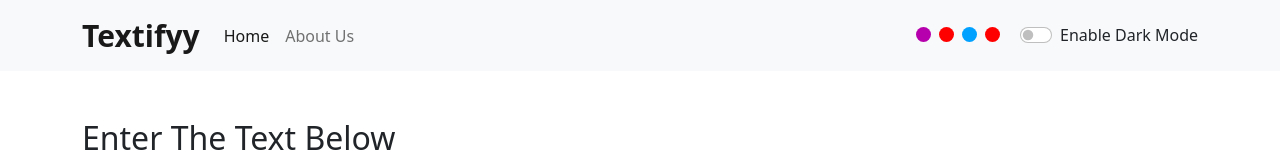
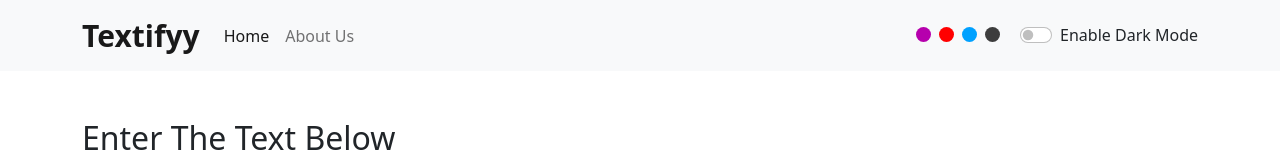
Before and after one commit to ahmadmangla/Textify-App, a React (Create React App) app in the folder Textify-App-Main/my-app/: page / in a window 1280 px wide. Shown: the top 160 px of the page. Built offline with nearby package versions, Linux system fonts and the light colour scheme.

Commit message:
Theme added

```diff
--- a/Textify-App-Main/my-app/src/App.js
+++ b/Textify-App-Main/my-app/src/App.js
@@ -18,21 +18,31 @@
     }, 3000);
 
   }
-  const toggleMode = () => {
-    switch (mode) {
-      case "dark":
-        setMode("dark");
-        toggleAlert("Dark Mode has been enabled", "Success")
-        setbuttonColor("dark-mode-color");
-        document.body.style.backgroundColor = "#32383e";
+  const toggleMode = (color, lightcolor) => {
+        const capitalize = (text) =>{
+          const str = text;
+          const str2 = str.charAt(0).toUpperCase() + str.slice(1);
+          return str2;
+        }
+        setMode(color);
+        toggleAlert(`${capitalize(color)} theme has been enabled`, "Success")
+        setbuttonColor(`${color}-mode-color`);
+        document.body.style.backgroundColor = lightcolor;
         document.body.style.color = "#ffffff";
-        break;
-      case "purple":
-        setMode("purple");
-        toggleAlert("Purple theme has been enabled", "Success")
-        setbuttonColor("purple-theme-color");
-        document.body.style.backgroundColor = "#666";
-        document.body.style.color = "#ffffff";
+        // if(mode==="light"){
+        //   setMode("dark");
+        //   toggleAlert("Dark Mode has been enabled", "Success")
+        //   setbuttonColor("dark-mode-color");
+        //   document.body.style.backgroundColor = "#32383e";
+        //   document.body.style.color = "#ffffff";
+        // }
+        // else{
+        //   setMode("light");
+        //   setbuttonColor("primary")
+        //   document.body.style.backgroundColor = "white";
+        //   document.body.style.color = "";
+        // }
+  }
       // case 2:
       //    day = "Tuesday";
       //   break;
@@ -47,22 +57,7 @@
       //   break;
       // case 6:
       //   day = "Saturday";
-    }
 
-    // if(mode==="light"){
-    //   setMode("dark");
-    //   toggleAlert("Dark Mode has been enabled", "Success")
-    //   setbuttonColor("dark-mode-color");
-    //   document.body.style.backgroundColor = "#32383e";
-    //   document.body.style.color = "#ffffff";
-    // }
-    // else{
-    //   setMode("light");
-    //   setbuttonColor("primary")
-    //   document.body.style.backgroundColor = "white";
-    //   document.body.style.color = "";
-    // }
-  }
 
 
   return <>
--- a/Textify-App-Main/my-app/src/Components/Navbar.css
+++ b/Textify-App-Main/my-app/src/Components/Navbar.css
@@ -37,6 +37,38 @@
     background: #00a1ff;
 }
 
-navbar-purple{
+.choose-theme-styles .white-theme{
+    background-color: #fff;
+}
+
+.navbar-purple{
     background: purple;
 }
+
+.btn-purple-mode-color{
+    background-color: rgb(92, 5, 92);
+    color: white !important;
+}
+
+.navbar-purple a, .navbar-orange a, .navbar-blue a{
+    color: white !important;
+}
+
+.navbar-orange{
+    background: #c35c04;
+    color: white !important;
+}
+
+.navbar-blue{
+    background: #0070b1;
+}
+
+.btn-orange-mode-color{
+    background: #c35c04 !important;
+    color: white !important;
+}
+
+.btn-blue-mode-color{
+    background: #0070b1;
+color: white !important;
+}
--- a/Textify-App-Main/my-app/src/Components/Navbar.js
+++ b/Textify-App-Main/my-app/src/Components/Navbar.js
@@ -22,14 +22,15 @@
                 </div>
 
                 <div className='choose-theme-styles'>
-                    <span  className='purple-theme' onClick={props.toggleMode}></span>
-                    <span className='dark-theme'></span>
-                    <span className='blue-theme'></span>
-                    <span className='white-theme'></span>
+                    {/* <span  className='white-theme' onClick={() => props.toggleMode("light", "#b530b5")}></span> */}
+                    <span  className='purple-theme' onClick={() => props.toggleMode("purple", "#b530b5")}></span>
+                    <span className='dark-theme' onClick={() => props.toggleMode("orange", "#f5a059")}></span>
+                    <span className='blue-theme' onClick={() => props.toggleMode("blue", "#5b9cc1")}></span>
+                    <span className='black-theme' onClick={() => props.toggleMode("dark", "#363d44")}></span>
                 </div>
 
                 <div className={`form-check form-switch text-${props.mode=="light" ? "dark" : "white"}`} >
-                    <input className="form-check-input" onClick={props.toggleMode} type="checkbox" id="flexSwitchCheckDefault" />
+                    <input className="form-check-input" onClick={()=> props.toggleMode("dark", "#1e1e1e")} type="checkbox" id="flexSwitchCheckDefault" />
                         <label className="form-check-label" htmlFor="flexSwitchCheckDefault">Enable Dark Mode</label>
                 </div>
             </div>
```
